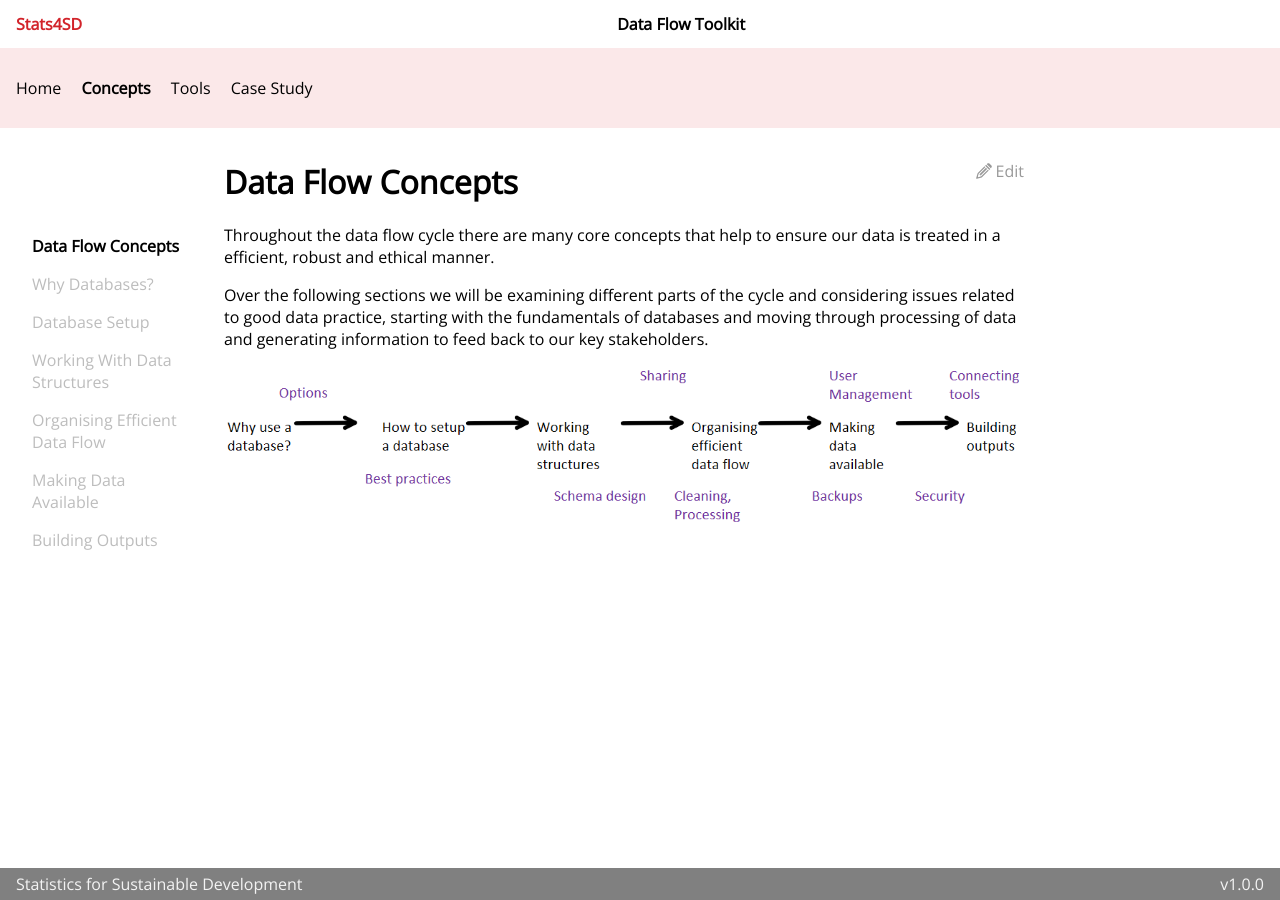
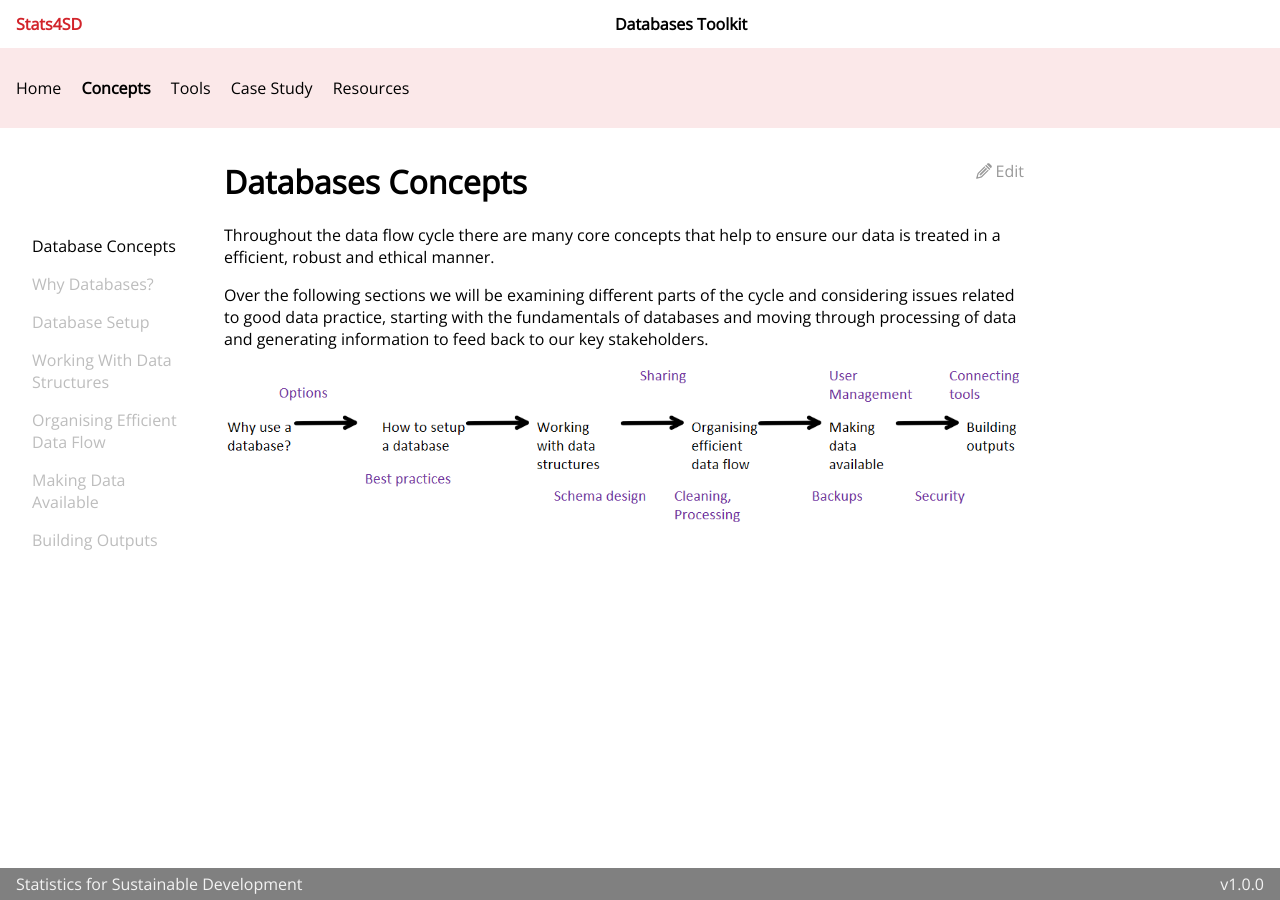
Before and after one commit to stats4sd/Installation-Guides, a Jekyll site: the page built from guides/Concepts/Concepts.md, in a window 1280 px wide. Built offline with Jekyll 4.4.1, drawn with Linux system fonts in a browser that asks for light colours.

Commit message:
Add resources section and placeholder info, rename data flow to databases throughout

```diff
--- a/_data/pagesMeta.yaml
+++ b/_data/pagesMeta.yaml
@@ -7,11 +7,13 @@
     startUrl: /tools/introduction
   - title: Case Study
     startUrl: /case-study/overview
+  - title: Resources
+    startUrl: /resources
 
 sectionPages:
   Home: []
   Concepts:
-    - title: Data Flow Concepts
+    - title: Database Concepts
       url: /concepts/introduction
     - title: Why Databases?
       url: /concepts/introduction
--- a/_layouts/default.html
+++ b/_layouts/default.html
@@ -28,7 +28,7 @@
     <header>
       <div class="header__container full-site-width">
         <div class="header__logo">Stats4SD</div>
-        <div class="header__text">Data Flow Toolkit</div>
+        <div class="header__text">Databases Toolkit</div>
       </div>
     </header>
     <nav class="nav__container">
--- a/guides/Concepts/Concepts.md
+++ b/guides/Concepts/Concepts.md
@@ -1,11 +1,11 @@
 ---
 layout: default
 section: Concepts
-title: Data Flow Concepts
+title: Databases Concepts
 permalink: /concepts
 ---
 
-# Data Flow Concepts
+# Databases Concepts
 
 Throughout the data flow cycle there are many core concepts that help to ensure our data is treated in a efficient, robust and ethical manner.
 
```
Also changed, not shown: guides/Resources/Resources.md (added, +14 -0 lines), guides/introduction.md (+1 -1 lines).
